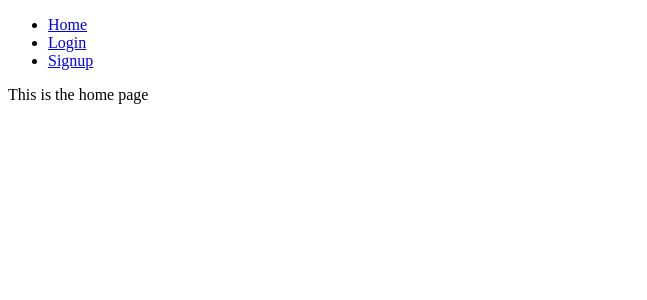
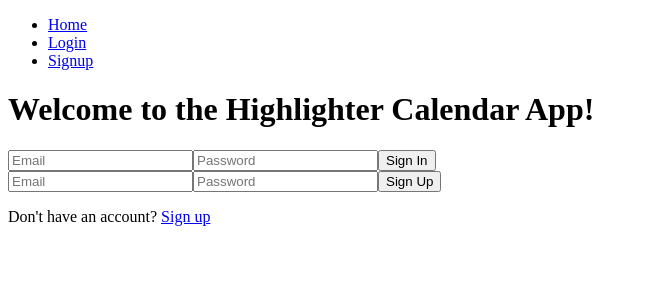
Before and after one commit to Radioactive-mtb/highlighter, a React (Create React App) app in the folder client/: page / in a window 1280 px wide. Shown: the top 300 px of the page, without its empty margins (0-647 px from the left). Built offline with nearby package versions, Linux system fonts and the light colour scheme.

Commit message:
create homepage

```diff
--- a/client/src/App.js
+++ b/client/src/App.js
@@ -1,15 +1,10 @@
 import React from "react";
-import {
-  ApolloClient,
-  InMemoryCache,
-  ApolloProvider,
-  createHttpLink,
-} from "@apollo/client";
+import { ApolloClient, InMemoryCache, ApolloProvider, createHttpLink } from "@apollo/client";
 import { setContext } from "@apollo/client/link/context";
 import { BrowserRouter as Router, Routes, Route, Link } from "react-router-dom";
 import { loggedIn, logout } from "./utils/auth";
 
-import Home from "./pages/Home";
+import Homepage from "./pages/Homepage";
 import Signup from "./pages/Signup";
 import Login from "./pages/Login";
 
@@ -64,7 +59,7 @@ function App() {
             )}
           </ul>
           <Routes>
-            <Route path="/" element={<Home />} />
+            <Route path="/" element={<Homepage />} />
             <Route path="/login" element={<Login />} />
             <Route path="/signup" element={<Signup />} />
           </Routes>
--- a/client/src/pages/Home.js
+++ /dev/null
@@ -1,7 +0,0 @@
-import React from "react";
-
-const Home = () => {
-  return <main>This is the home page</main>;
-};
-
-export default Home;
--- /dev/null
+++ b/client/src/pages/Homepage.js
@@ -0,0 +1,27 @@
+import React from 'react';
+import { Link } from 'react-router-dom';
+
+const Homepage = () => {
+  return (
+    <div className="homepage">
+      <h1>Welcome to the Highlighter Calendar App!</h1>
+      <form className="auth-form">
+        {/* sign-in form  */}
+        <input type="email" placeholder="Email" />
+        <input type="password" placeholder="Password" />
+        <button type="submit">Sign In</button>
+      </form>
+      <form className="auth-form">
+        {/* sign-up form fields*/}
+        <input type="email" placeholder="Email" />
+        <input type="password" placeholder="Password" />
+        <button type="submit">Sign Up</button>
+      </form>
+      <p>
+        Don't have an account? <Link to="/signup">Sign up</Link>
+      </p>
+    </div>
+  );
+};
+
+export default Homepage;
```
